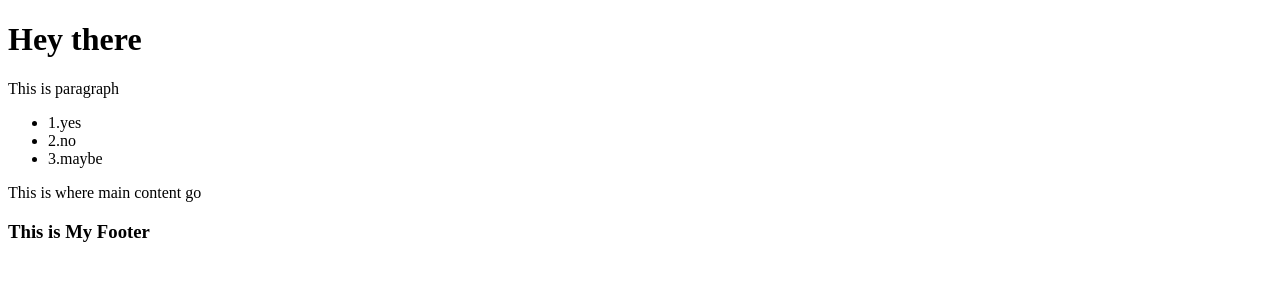
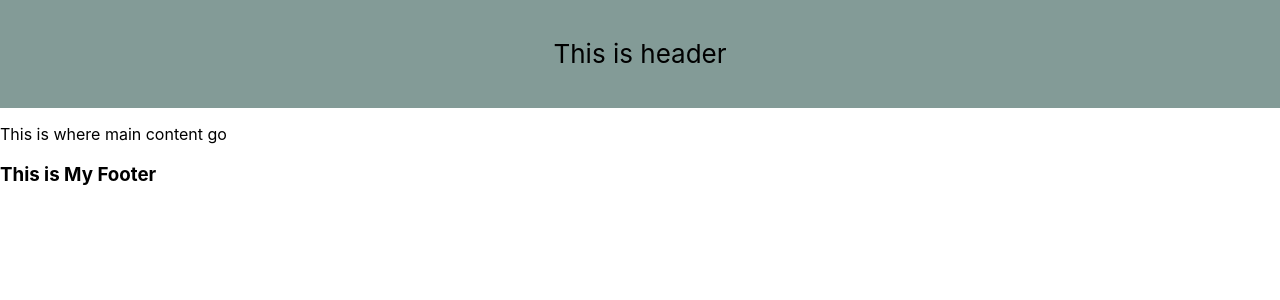
Before and after one commit to Harshbhama/react-basic, a React (Create React App) app: page / in a window 1280 px wide. Shown: the top 300 px of the page. Built offline with nearby package versions, Linux system fonts and the light colour scheme.

Commit message:
add style

```diff
--- a/src/App.js
+++ b/src/App.js
@@ -2,6 +2,7 @@ import React from "react"
 import Footer from "./components/Footer"
 import Header from "./components/Header"
 import MainContent from "./components/MainContent"
+
 
 function App(){
 	return(
--- a/src/components/Header.js
+++ b/src/components/Header.js
@@ -4,14 +4,8 @@ import React from "react"
 function Header(){
 
 	return (
-		<header>
-			<h1>Hey there</h1>
-			<p> This is paragraph</p>
-			<ul>
-				<li>1.yes</li>
-				<li>2.no</li>
-				<li>3.maybe</li>
-			</ul>
+		<header className = "navbar">
+			This is header
 		</header>
 
 		)
--- a/src/index.css
+++ b/src/index.css
@@ -12,3 +12,11 @@ code {
   font-family: source-code-pro, Menlo, Monaco, Consolas, "Courier New",
     monospace;
 }
+.navbar{
+  background-color: #839b97;
+  display: flex;
+  justify-content: center;
+  padding-top: 3%;
+  padding-bottom: 3%;
+  font-size: 26px;
+}
--- a/src/index.js
+++ b/src/index.js
@@ -3,6 +3,7 @@ import ReactDOM from "react-dom" //To render html into the page.
 // import MyInfo from "./components/MyInfo"
 
 import App from "./App"
+import styles from './index.css';
 
 
 // ReactDOM.render(<div><h1>Hello</h1><p>This is paragraph</p></div>, document.getElementById("root"))
```
Also changed, not shown: src/MyInfo.js (added, +21 -0 lines), src/components/Footer.js (line endings or trailing spaces).
